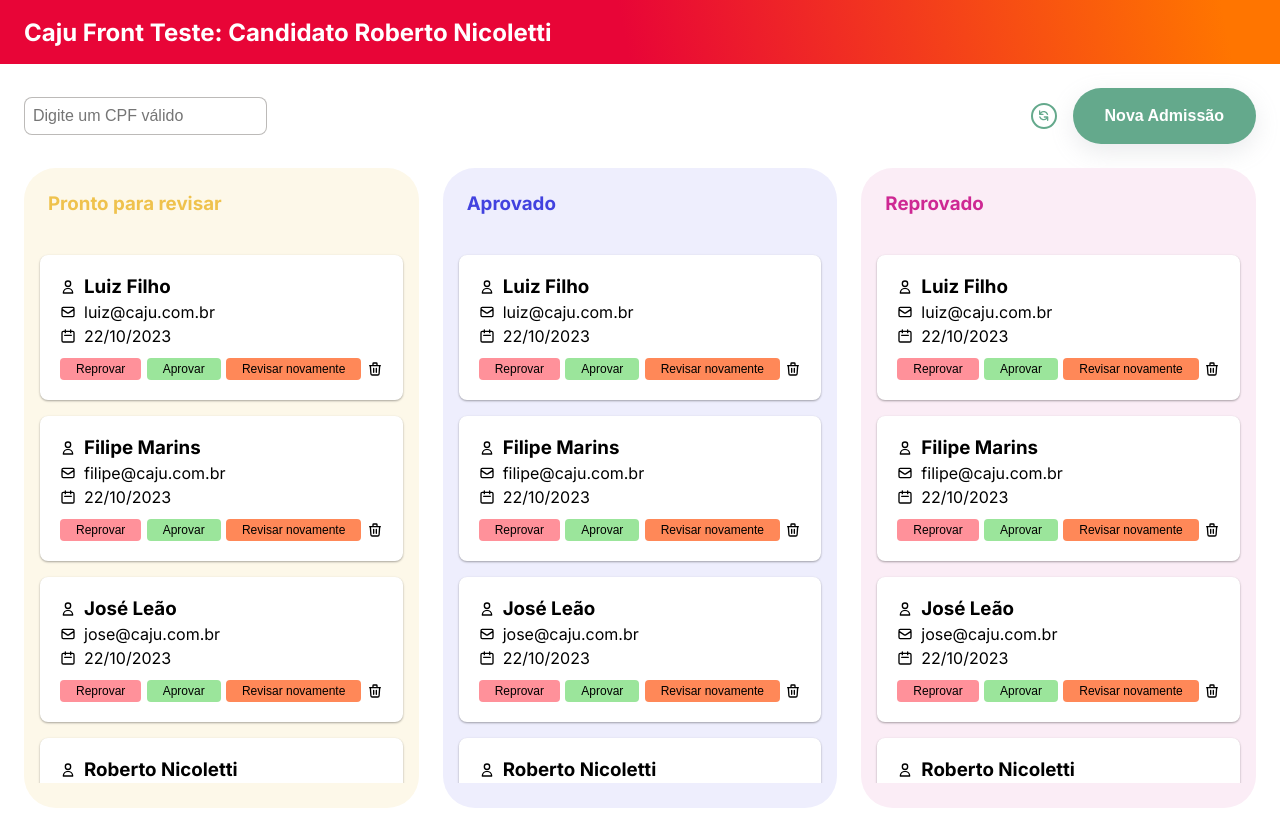
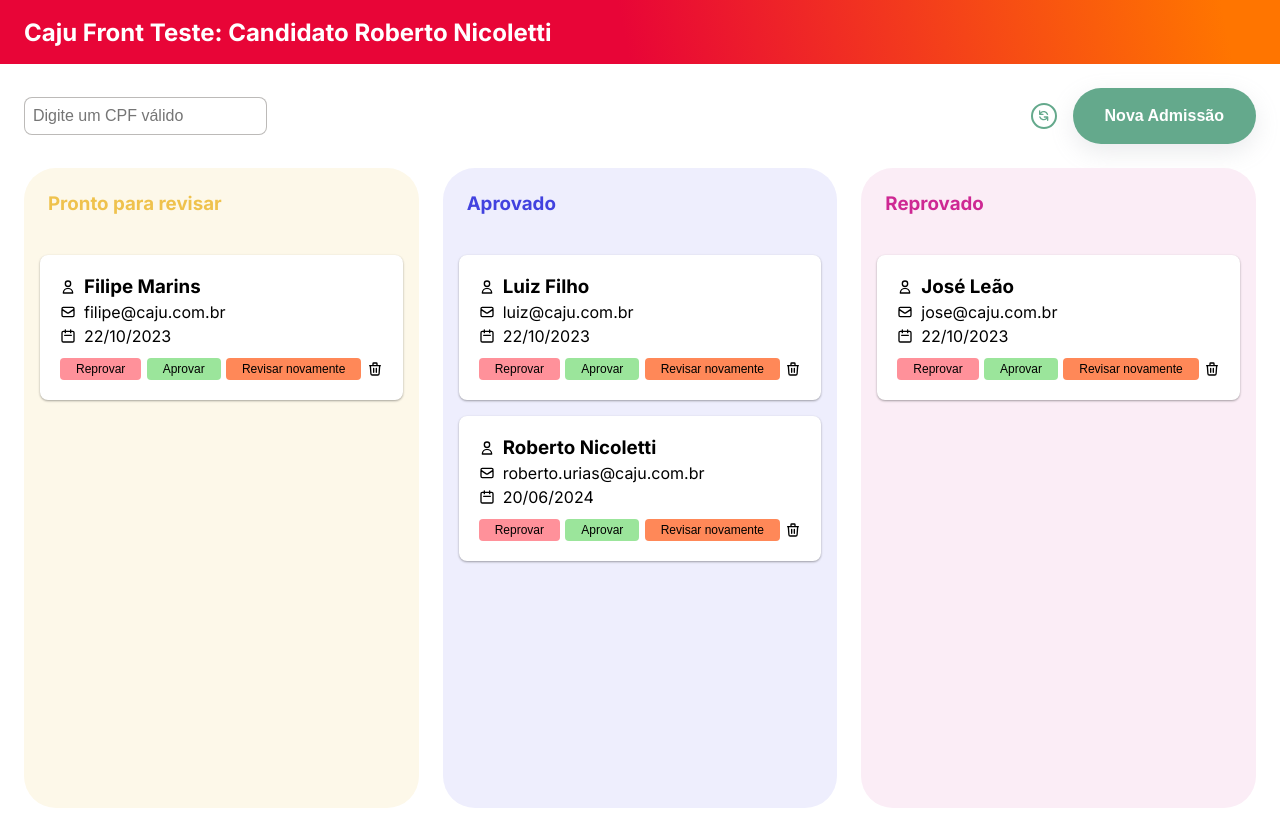
Before and after one commit to robertourias/challenge-caju-front, a React (Vite) app: page /#/dashboard in a window 1280 px wide. Built offline with nearby package versions, Linux system fonts and the light colour scheme; data requests are answered from the project's data file.

Commit message:
criação do api e custom hooks do projeto

```diff
--- a/db.json
+++ b/db.json
@@ -4,7 +4,7 @@
       "admissionDate": "22/10/2023",
       "email": "luiz@caju.com.br",
       "employeeName": "Luiz Filho",
-      "status": "APROVED",
+      "status": "APPROVED",
       "cpf": "56642105087",
       "id": "3"
     },
@@ -28,7 +28,7 @@
       "admissionDate": "20/06/2024",
       "email": "roberto.urias@caju.com.br",
       "employeeName": "Roberto Nicoletti",
-      "status": "APROVED",
+      "status": "APPROVED",
       "cpf": "35704637884",
       "id": "e27a"
     }
--- a/package.json
+++ b/package.json
@@ -12,7 +12,6 @@
     "preview": "vite preview"
   },
   "dependencies": {
-    "axios": "^1.7.2",
     "json-server": "^1.0.0-beta.1",
     "react": "^18.2.0",
     "react-dom": "^18.2.0",
@@ -31,6 +30,7 @@
     "@typescript-eslint/eslint-plugin": "^7.2.0",
     "@typescript-eslint/parser": "^7.2.0",
     "@vitejs/plugin-react": "^4.2.1",
+    "axios": "^1.7.2",
     "eslint": "^8.57.0",
     "eslint-config-prettier": "^9.1.0",
     "eslint-import-resolver-alias": "^1.1.2",
--- /dev/null
+++ b/src/@types/Registration.ts
@@ -0,0 +1,22 @@
+// import { z as schema } from "zod";
+import { StatusEnum } from "./Status";
+
+// export const RegistrationSchema = schema.object({
+//   id: schema.string().uuid(),
+//   admissionDate: schema.string().datetime(),
+//   email: schema.string().nonempty().email(),
+//   employeeName: schema.string().nonempty(),
+//   status: schema.string().nonempty(),
+//   cpf: schema.string().nonempty(),
+// })
+
+// export type RegistrationType = schema.infer<typeof RegistrationSchema>;
+
+export type RegistrationType = {
+  id: string,
+  admissionDate: string,
+  email: string,
+  employeeName: string,
+  status: StatusEnum,
+  cpf: string,
+}
--- /dev/null
+++ b/src/hooks/useFetchRegistration.ts
@@ -0,0 +1,44 @@
+import { useEffect, useState } from "react";
+import { RegistrationType } from "~/@types/Registration";
+import { api } from "~/utils/api";
+
+const useFetchRegistration = () => {
+  const [registrations, setRegistrations] = useState<RegistrationType[]>([]);
+  const [isLoading, setIsLoading] = useState(false);
+  const [error, setError] = useState<Error>();
+
+  useEffect(() => {
+    const fetchData = async () => {
+      setIsLoading(true);
+      try {
+        const response = await api.get("/registrations");
+        setRegistrations(response.data);
+      } catch (err) {
+        if(err instanceof Error) {
+          setError(err);
+        }
+      } finally {
+        setIsLoading(false);
+      }
+    };
+    fetchData();
+  }, []);
+
+  const addRegistration = async (newRegistration: RegistrationType) => {
+    try {
+      const response = await api.post("/registrations", newRegistration);
+      setRegistrations([
+        ...registrations,
+        { ...response.data, admissionDate: new Date(response.data.admissionDate) },
+      ]);
+    } catch (err) {
+      if(err instanceof Error) {
+        setError(err);
+      }
+    }
+  };
+
+  return { registrations, isLoading, error, addRegistration, setRegistrations };
+};
+
+export default useFetchRegistration;
--- a/src/hooks/useStatus.ts
+++ b/src/hooks/useStatus.ts
@@ -1,5 +1,5 @@
 import { useState } from "react";
-import { StatusEnum } from "~/types/Status";
+import { StatusEnum } from "~/@types/Status";
 
 export const useStatus = (initialStatus: StatusEnum) => {
   const [status, setStatus] = useState(initialStatus);
--- a/src/pages/Dashboard/components/Columns/index.tsx
+++ b/src/pages/Dashboard/components/Columns/index.tsx
@@ -1,8 +1,8 @@
 
 import * as S from "./styles";
 import RegistrationCard from "../RegistrationCard";
-import { StatusEnum } from "~/types/Status";
-import { RegistrationType } from "~/types/Registration";
+import { StatusEnum } from "~/@types/Status";
+import { RegistrationType } from "~/@types/Registration";
 
 const allColumns = [
   { status: StatusEnum.REVIEW, title: "Pronto para revisar" },
@@ -10,13 +10,14 @@
   { status: StatusEnum.REPROVED, title: "Reprovado" },
 ];
 
-type Props = {
+type RegistrationProps = {
   registrations?: RegistrationType[];
 };
-const Collumns = (props: Props) => {
+const Collumns = ({registrations}: RegistrationProps) => {
   return (
     <S.Container>
       {allColumns.map((collum) => {
+        const registrosPerStatus = registrations?.filter(registration => registration.status === collum.status);
         return (
           <S.Column status={collum.status} key={collum.title}>
             <>
@@ -24,7 +25,7 @@
                 {collum.title}
               </S.TitleColumn>
               <S.CollumContent>
-                {props?.registrations?.map((registration) => {
+                {registrosPerStatus?.map((registration) => {
                   return (
                     <RegistrationCard
                       data={registration}
--- a/src/pages/Dashboard/index.tsx
+++ b/src/pages/Dashboard/index.tsx
@@ -1,44 +1,11 @@
 import Collumns from "./components/Columns";
 import * as S from "./styles";
 import { SearchBar } from "./components/Searchbar";
-import { RegistrationType } from "~/types/Registration";
-
-const registrations: RegistrationType[] = [
-  {
-    "admissionDate": "22/10/2023",
-    "email": "luiz@caju.com.br",
-    "employeeName": "Luiz Filho",
-    "status": "APROVED",
-    "cpf": "56642105087",
-    "id": "3"
-  },
-  {
-    "id": "1",
-    "admissionDate": "22/10/2023",
-    "email": "filipe@caju.com.br",
-    "employeeName": "Filipe Marins",
-    "status": "REVIEW",
-    "cpf": "78502270001"
-  },
-  {
-    "id": "2",
-    "admissionDate": "22/10/2023",
-    "email": "jose@caju.com.br",
-    "employeeName": "José Leão",
-    "status": "REPROVED",
-    "cpf": "78502270001"
-  },
-  {
-    "admissionDate": "20/06/2024",
-    "email": "roberto.urias@caju.com.br",
-    "employeeName": "Roberto Nicoletti",
-    "status": "APROVED",
-    "cpf": "35704637884",
-    "id": "e27a"
-  }
-];
+import useFetchRegistration from "~/hooks/useFetchRegistration";
 
 const DashboardPage = () => {
+  const { registrations } = useFetchRegistration();
+
   return (
     <S.Container>
       <SearchBar />
--- /dev/null
+++ b/src/utils/api.ts
@@ -0,0 +1,5 @@
+import axios from "axios";
+
+export const api = axios.create({
+  baseURL: "http://localhost:3000",
+});
```
Also changed, not shown: src/types/Registration.ts (deleted, +0 -12 lines), src/@types/Status.ts (renamed from src/types/Status.ts), 1 other file (tests, documents, lock files or other folders).
